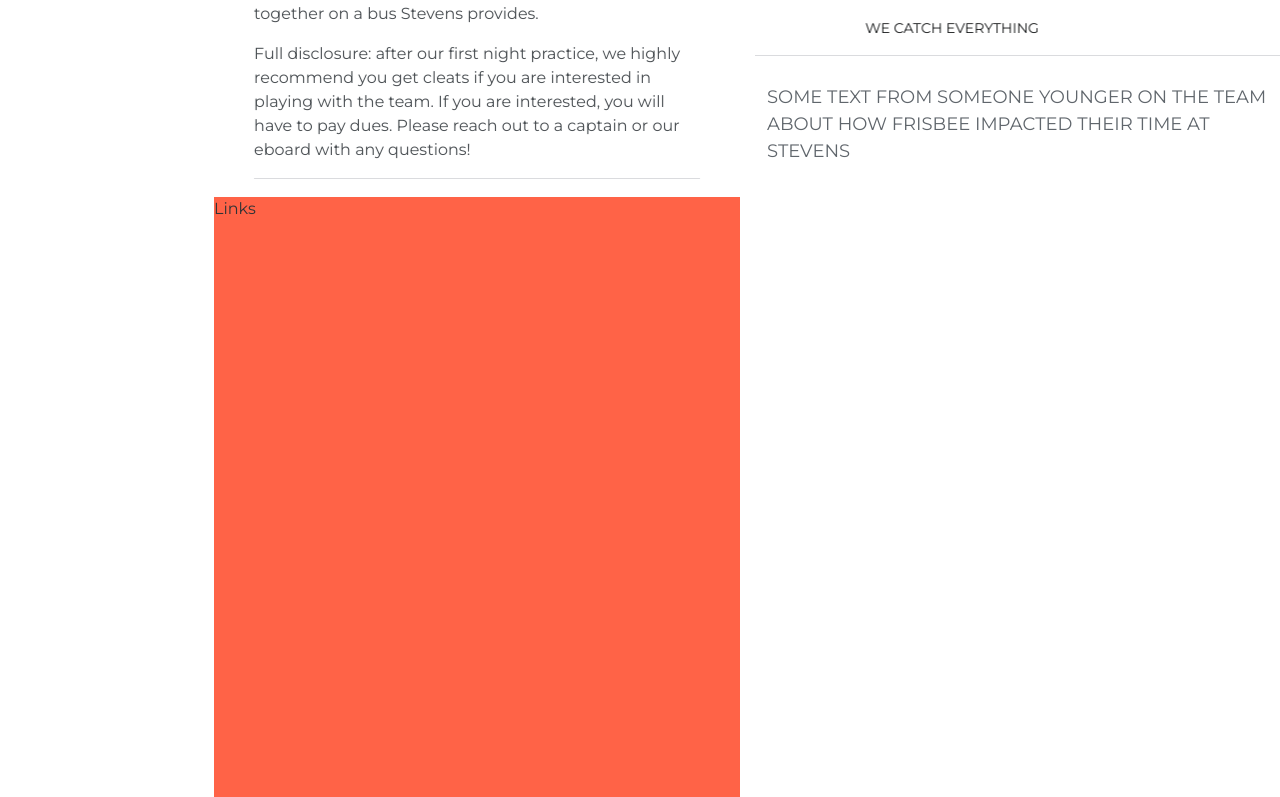
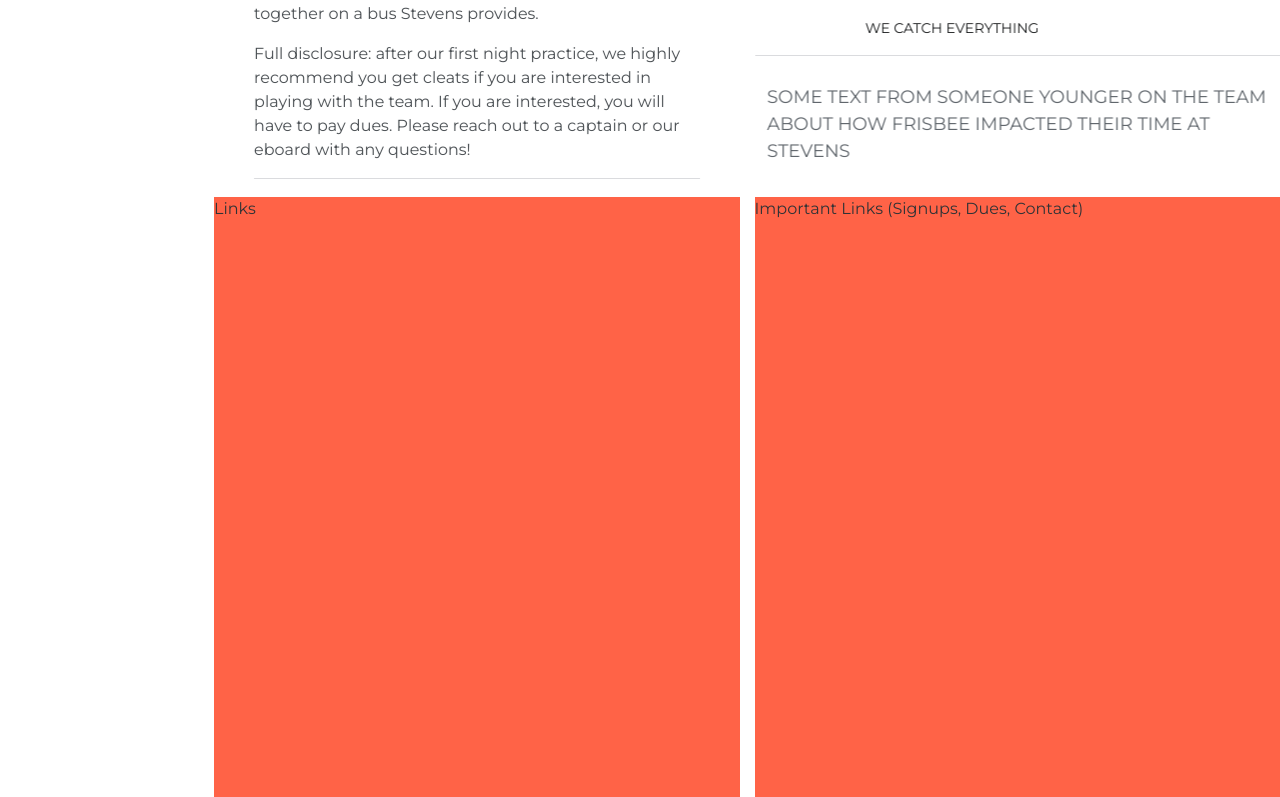
Before and after one commit to johnnywong30/stevens-ducks, a React (Create React App) app in the folder client/: page / in a window 1280 px wide. Shown: the part 1233-2030 px from the top of the page. Built offline with nearby package versions, Linux system fonts and the light colour scheme; grey boxes are pictures that could not be loaded.

Commit message:
box needs to be responsive

```diff
--- a/client/src/routes/pages/home/TeamPictures.js
+++ b/client/src/routes/pages/home/TeamPictures.js
@@ -50,7 +50,7 @@ export default function TeamPictures() {
             // translateY={['50px', '-100px']}
             easing="easeInSine"
         >
-            <VStack spacing={4} pt={padTop} pos={pos} top={top}>
+            <VStack spacing={4} pt={padTop} pos={pos}>
                 <PracticeCarousel />
                 <Divider />
                 <Text color={'gray.600'} fontSize={'lg'} p={3}>
--- a/client/src/routes/pages/home/index.js
+++ b/client/src/routes/pages/home/index.js
@@ -11,20 +11,24 @@ import PracticeInfo from "./PracticeInfo";
 const Home = () => {
     return (
         <SimpleGrid className={'home-grid'} minChildWidth={{base: '100%', md: '400px'}} spacing='15px'>
+            {/* TODO: work on these responsive section heights */}
             <Box height={{base: '90vh', md: '100vh'}}>
                 <AboutUs />
             </Box>
             <Box height={{base: '90vh', md: '100vh'}}>
                 <Highlights />
             </Box>
-            <Box height={{base: '90vh', md: '75vh'}}>
+            <Box height={{base: '120vh', sm: '80vh', smd: '75vh', md: '75vh'}}>
                 <PracticeInfo />
             </Box>
-            <Box height={{base: '90vh', md: '75vh'}}>
+            <Box height={{base: '50vh', xs:'45vh', sm: '50vh', smd: '70vh', md: '75vh'}}>
                 <TeamPictures />
             </Box>
             <Box bg='tomato' height={{base: '90vh', md: '75vh'}}>
                 Links
+            </Box>
+            <Box bg='tomato' height={{base: '90vh', md: '75vh'}}>
+                Important Links (Signups, Dues, Contact)
             </Box>
         </SimpleGrid>
     )
```
